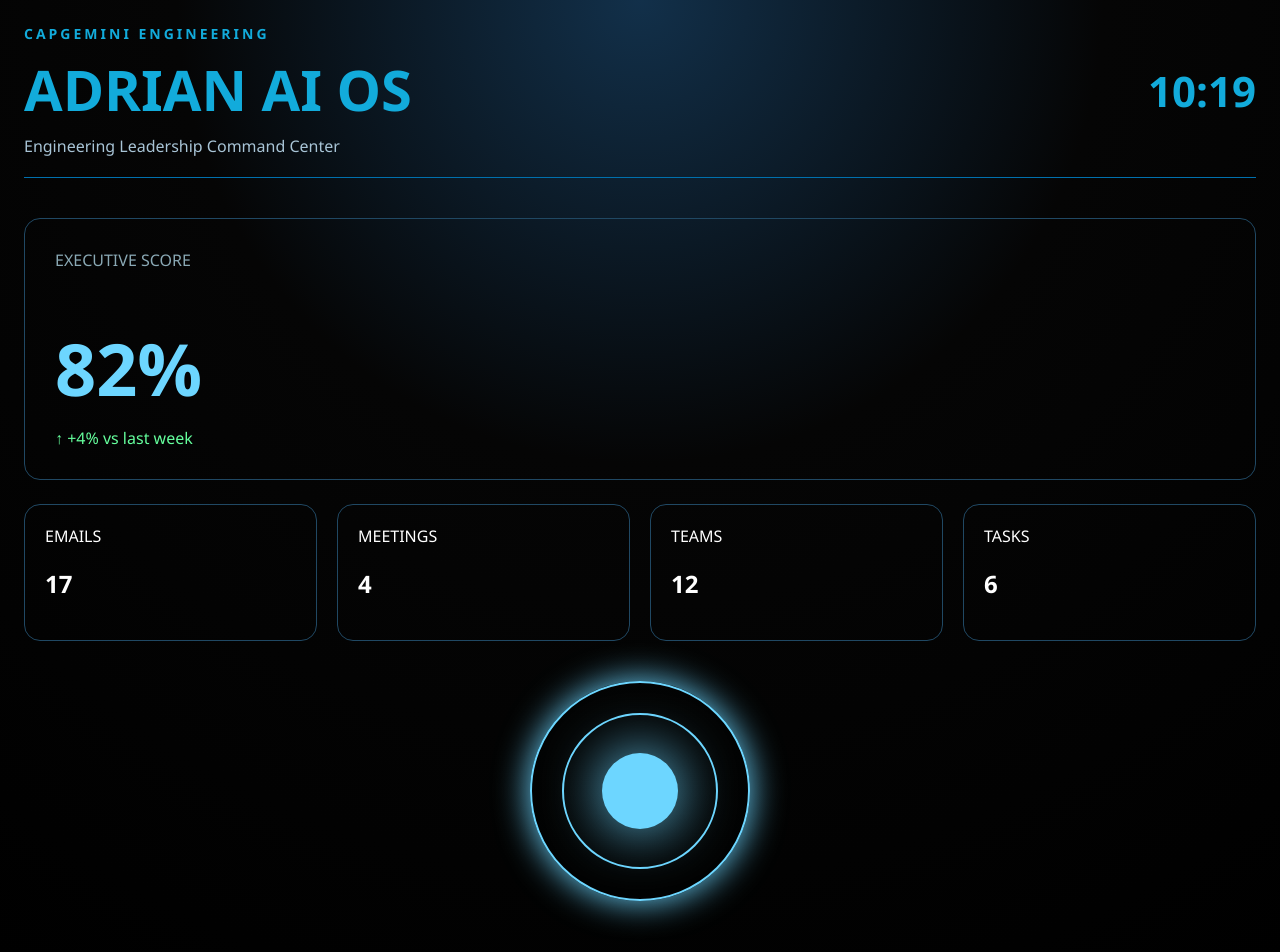
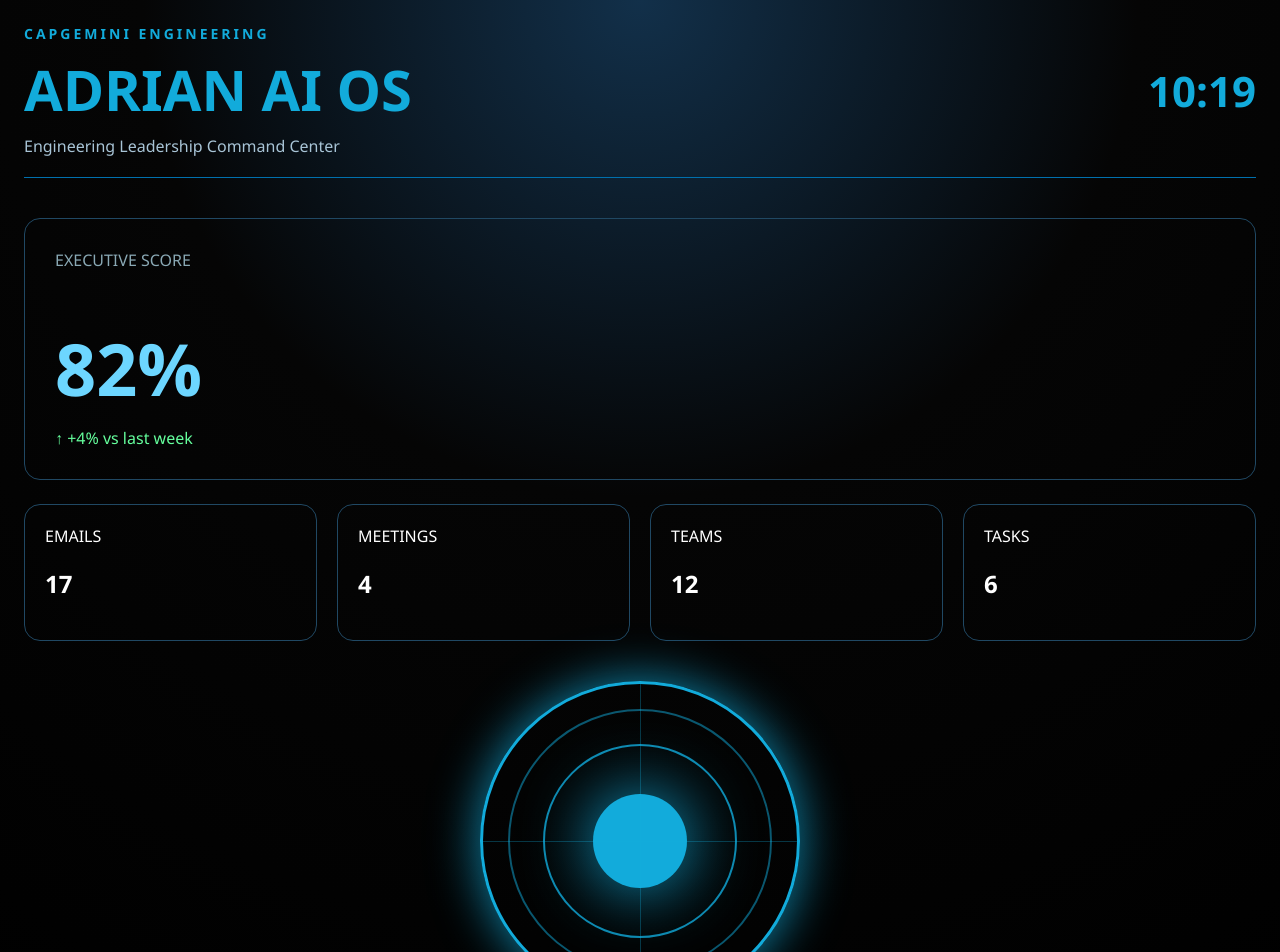
Before and after one commit to adrianbartosik/adrian-ai-os, a Next.js app: page / in a window 1280 px wide. Shown: the top 952 px of the page. Built offline with nearby package versions, Linux system fonts and the light colour scheme.

Commit message:
Refactor ArcReactor component styles and structure

```diff
--- a/components/ArcReactor.js
+++ b/components/ArcReactor.js
@@ -2,33 +2,67 @@ export default function ArcReactor() {
   return (
     <div
       style={{
-        width: "220px",
-        height: "220px",
+        display: "flex",
+        justifyContent: "center",
+        alignItems: "center",
+      }}
+    >
+      <div
+        style={{
+          width: "320px",
+          height: "320px",
           borderRadius: "50%",
-        margin: "0 auto",
+          border: "3px solid #12abdb",
+          boxShadow: "0 0 50px rgba(18,171,219,.8)",
           position: "relative",
-        border: "2px solid #6dd6ff",
-        boxShadow: "0 0 35px #6dd6ff",
         }}
       >
         <div
           style={{
             position: "absolute",
-          inset: "30px",
+            inset: "25px",
             borderRadius: "50%",
-          border: "2px solid #6dd6ff",
+            border: "2px solid rgba(18,171,219,.5)",
           }}
         />
 
         <div
           style={{
             position: "absolute",
-          inset: "70px",
+            inset: "60px",
             borderRadius: "50%",
-          background: "#6dd6ff",
-          boxShadow: "0 0 60px #6dd6ff",
+            border: "2px solid rgba(18,171,219,.8)",
+          }}
+        />
+
+        <div
+          style={{
+            position: "absolute",
+            inset: "110px",
+            borderRadius: "50%",
+            background: "#12abdb",
+            boxShadow: "0 0 70px #12abdb",
+          }}
+        />
+
+        <div
+          style={{
+            position: "absolute",
+            width: "100%",
+            top: "50%",
+            borderTop: "1px solid rgba(18,171,219,.3)",
+          }}
+        />
+
+        <div
+          style={{
+            position: "absolute",
+            height: "100%",
+            left: "50%",
+            borderLeft: "1px solid rgba(18,171,219,.3)",
           }}
         />
       </div>
+    </div>
   );
 }
```
Lines whose indentation alone changed are shown as unchanged.
